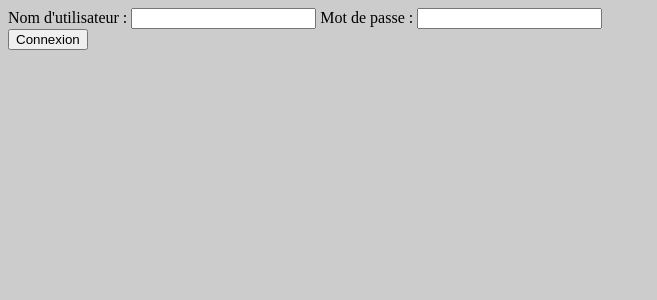
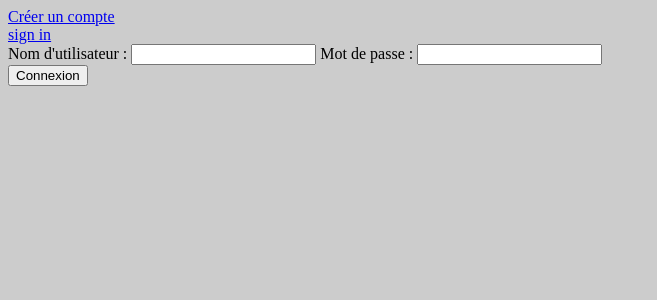
Before and after one commit to GraOliver/App_ghoster, a Django app: page /Ghoster/ in a window 1280 px wide. Shown: the top 300 px of the page, without its empty margins (0-657 px from the left). Run offline with Django 3.2, Linux system fonts and the light colour scheme.

Commit message:
Connexion 2

```diff
--- a/PROJETGHOSTER/account/templates/account/login.html
+++ b/PROJETGHOSTER/account/templates/account/login.html
@@ -11,6 +11,14 @@
     <script src='main.js'></script>
 </head>
 <body>
+    <div class="garde">
+        <div>
+            <a href="{% url 'account:register_app' %}">Créer un compte</a>
+        </div>
+        <div>
+            <a href="#">sign in</a>
+        </div>
+    </div>
     <form action="" method="post">
         {%csrf_token%}
         <div class="">
@@ -23,6 +31,7 @@
                      <!-- message d'erreur en cas de faut compte -->
                      {% for message in messages %}
                         {{message}}
+                        <a href="{% url 'account:pass_forgeted' %}">Mot de pass oublier</a>
                      {% endfor%}
                 </span>
             </div>
--- a/PROJETGHOSTER/account/urls.py
+++ b/PROJETGHOSTER/account/urls.py
@@ -6,4 +6,5 @@ urlpatterns=[
     path("",views.login_app,name="login"),
     path("logout",views.logout_app,name="logout"),
     path("register",views.register_app,name="register"),
+    path("Mot de passe oublier", views.pass_forgeted,name="pass_forgeted")
 ]
--- a/PROJETGHOSTER/account/views.py
+++ b/PROJETGHOSTER/account/views.py
@@ -27,3 +27,6 @@ def logout_app(request):
 
 def register_app(request):
     pass
+
+def pass_forgeted(request):
+    pass
```
Also changed, not shown: PROJETGHOSTER/account/forms.py (added), PROJETGHOSTER/account/templates/account/pass_forgeted.html (added), PROJETGHOSTER/account/templates/account/register.html (added).
